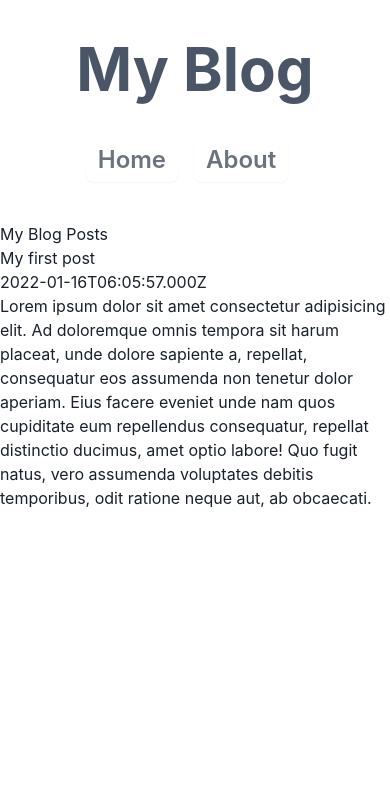
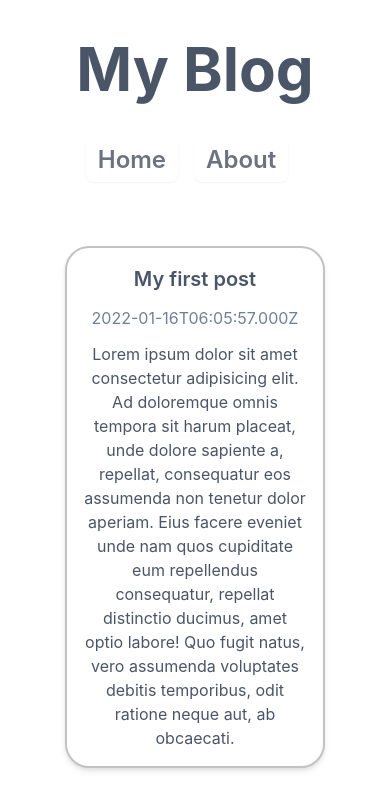
Before and after one commit to MDaud32/My-Blog, a Next.js app: page /blog/first in a window 390 px wide. Shown: the top 810 px of the page. Built offline with nearby package versions, Linux system fonts and the light colour scheme.

Commit message:
making dynamic pages responsive

```diff
--- a/pages/blog/[slug].js
+++ b/pages/blog/[slug].js
@@ -1,20 +1,43 @@
+import { Box, Text } from '@chakra-ui/react';
 import Head from 'next/head';
 import { blogPosts } from '../../lib/data';
 
 export default function BlogPost({ title, date, content }) {
   return (
-    <div className=''>
+    <div className='w-8/12 text-center mx-auto '>
       <Head>
         <title>posts</title>
         <meta name='About' content='This is Blog created with nextjs' />
         <link rel='icon' href='/favicon.ico' />
       </Head>
-      <main>
-        <h1>My Blog Posts</h1>
-        <h1>{title}</h1>
-        <p>{date.toString()}</p>
-        <p>{content}</p>
-      </main>
+
+      <Box
+        textAlign={'center'}
+        border={'2px'}
+        borderColor={'blackAlpha.400'}
+        my='6'
+        borderRadius={'3xl'}
+        h={{ base: 'fit-content' }}
+        px='4'
+        py={'4'}
+        shadow={'md'}
+      >
+        <Text
+          as='h1'
+          textColor={'gray.600'}
+          fontSize='xl'
+          fontWeight={'semibold'}
+          pb='3'
+        >
+          {title}
+        </Text>
+        <Text as='p' textColor={'gray.500'}>
+          {date}
+        </Text>
+        <Text as='p' textColor={'gray.600'} pt='3'>
+          {content}
+        </Text>
+      </Box>
     </div>
   );
 }
```
